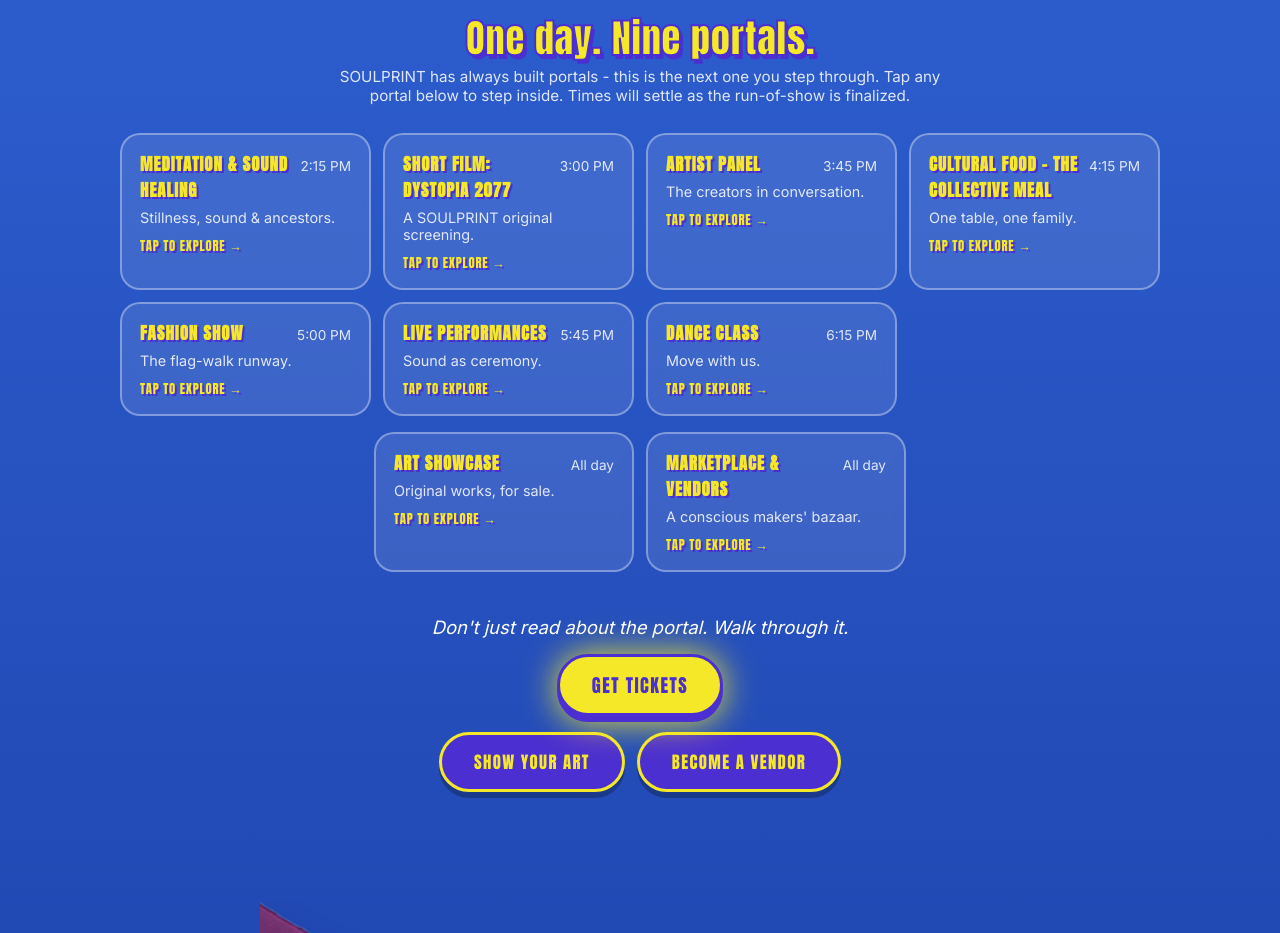
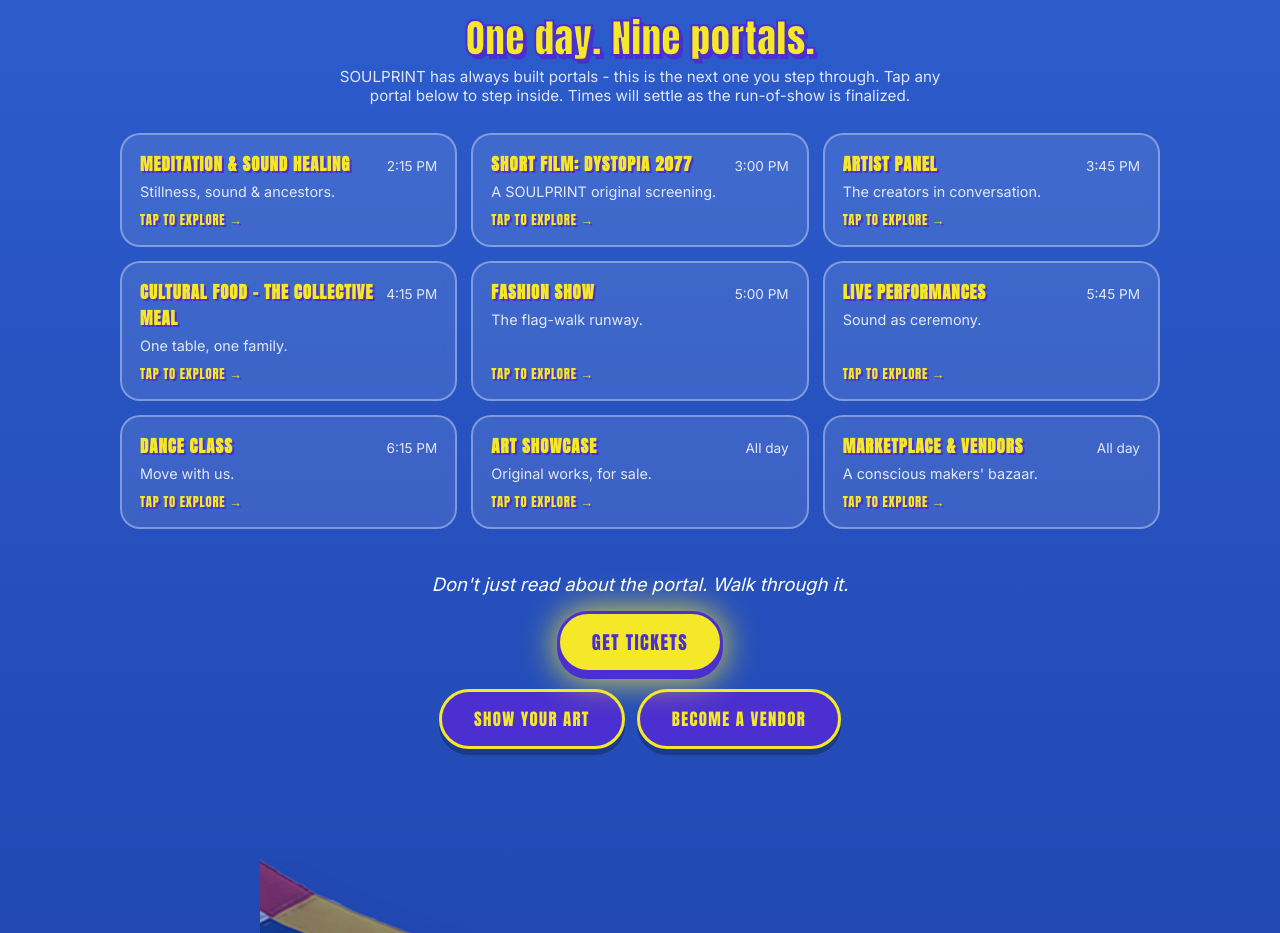
Before and after one commit to soulprinttribe/culture-in-unity, a Next.js app: page / in a window 1280 px wide. Shown: the part 2066-2999 px from the top of the page. Built offline with nearby package versions, Linux system fonts and the light colour scheme.

Commit message:
Add files via upload

```diff
--- a/app/page.jsx
+++ b/app/page.jsx
@@ -92,27 +92,15 @@ export default function Home() {
           Tap any portal below to step inside. Times will settle as the run-of-show is finalized.
         </p>
 
-        <div className="mt-3" style={{ display: "grid", gridTemplateColumns: "repeat(auto-fill, minmax(210px, 1fr))", gap: 12 }}>
-          {ACTIVATIONS.filter((a) => a.time !== "All day").map((a) => (
-            <Link key={a.id} href={"/portal/" + a.id} className="card" style={{ display: "block", textDecoration: "none", color: "inherit", padding: "16px 18px" }}>
+        <div className="mt-3" style={{ display: "grid", gridTemplateColumns: "repeat(auto-fit, minmax(280px, 1fr))", gap: 14 }}>
+          {ACTIVATIONS.map((a) => (
+            <Link key={a.id} href={"/portal/" + a.id} className="card" style={{ display: "flex", flexDirection: "column", textDecoration: "none", color: "inherit", padding: "16px 18px" }}>
               <div style={{ display: "flex", justifyContent: "space-between", alignItems: "baseline", gap: 8 }}>
                 <h3 style={{ fontSize: "1.05rem" }}>{a.name}</h3>
                 <span className="muted" style={{ fontSize: "0.85rem", whiteSpace: "nowrap" }}>{a.time}</span>
               </div>
-              <p className="muted mt-1" style={{ fontSize: "0.9rem", margin: "6px 0 0" }}>{a.mini || a.desc}</p>
-              <p className="label mt-2" style={{ fontSize: "0.8rem", color: "var(--sun-yellow)", margin: "10px 0 0" }}>Tap to explore &rarr;</p>
-            </Link>
-          ))}
-        </div>
-        <div className="mt-2" style={{ display: "flex", gap: 12, justifyContent: "center", flexWrap: "wrap" }}>
-          {ACTIVATIONS.filter((a) => a.time === "All day").map((a) => (
-            <Link key={a.id} href={"/portal/" + a.id} className="card" style={{ display: "block", textDecoration: "none", color: "inherit", padding: "16px 18px", width: "100%", maxWidth: 260 }}>
-              <div style={{ display: "flex", justifyContent: "space-between", alignItems: "baseline", gap: 8 }}>
-                <h3 style={{ fontSize: "1.05rem" }}>{a.name}</h3>
-                <span className="muted" style={{ fontSize: "0.85rem", whiteSpace: "nowrap" }}>{a.time}</span>
-              </div>
-              <p className="muted mt-1" style={{ fontSize: "0.9rem", margin: "6px 0 0" }}>{a.mini || a.desc}</p>
-              <p className="label mt-2" style={{ fontSize: "0.8rem", color: "var(--sun-yellow)", margin: "10px 0 0" }}>Tap to explore &rarr;</p>
+              <p className="muted" style={{ fontSize: "0.9rem", margin: "6px 0 0" }}>{a.mini || a.desc}</p>
+              <p className="label" style={{ fontSize: "0.8rem", color: "var(--sun-yellow)", margin: "auto 0 0", paddingTop: 10 }}>Tap to explore &rarr;</p>
             </Link>
           ))}
         </div>
```
